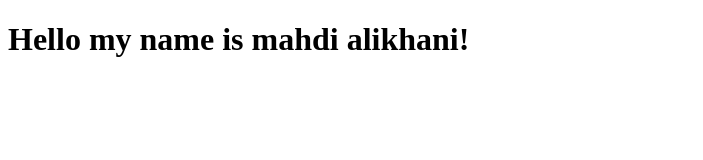
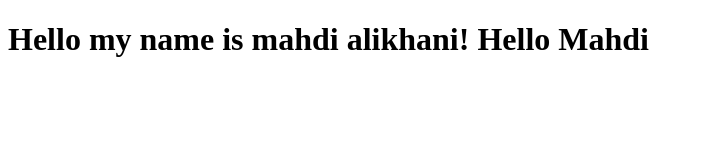
Before and after one commit to ITMabna-Projects/github, a plain HTML site: page index.html in a window 1280 px wide. Shown: the whole page, without its empty margins (0-703 px from the left). Drawn offline with Linux system fonts and the light colour scheme.

Commit message:
added hello mahdi

```diff
--- a/index.html
+++ b/index.html
@@ -9,6 +9,7 @@
 <body>
     <h1>
         Hello my name is mahdi alikhani!
+        Hello Mahdi
     </h1>
 </body>
 </html>
```
